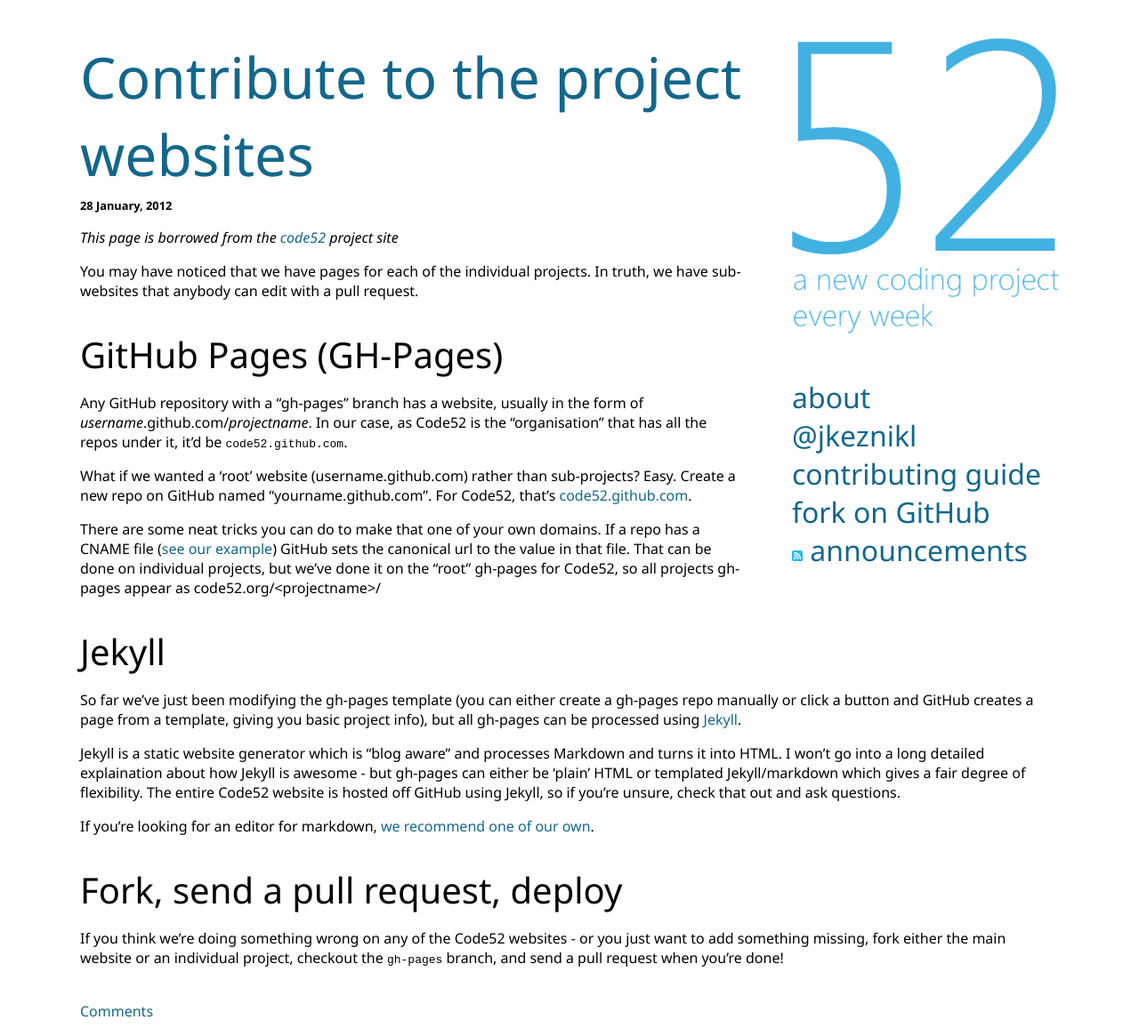
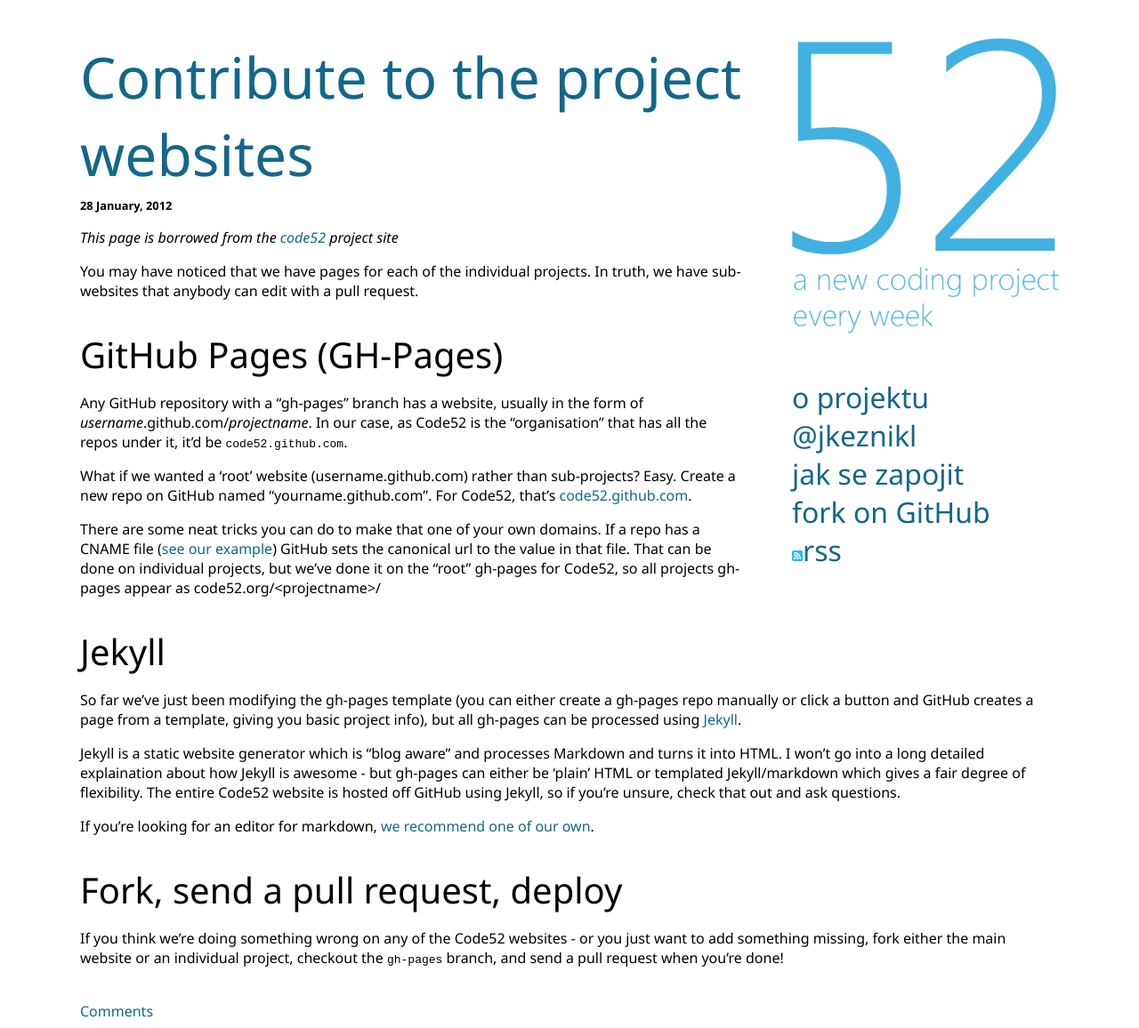
Before and after one commit to gorocacher/bandzone_spy, a Jekyll site: the page built from index.md, in a window 1280 px wide. Shown: the whole page at 89% size. Built offline with Jekyll 4.4.1, drawn with Linux system fonts in a browser that asks for light colours; Markdown is read by kramdown in place of the engine named in the settings; comment, search, counter and statistics services are not loaded.

Commit message:
more updates

```diff
--- a/_layouts/layout.html
+++ b/_layouts/layout.html
@@ -20,11 +20,11 @@
 				<div id="hometext"><a href="/bandzone_spy/" >BandzoneSpy</a></div>
 				<div class="section">
 					<ul>
-						<li><a href="/bandzone_spy/about.html">about</a></li>
+						<li><a href="/bandzone_spy/about.html">o projektu</a></li>
 						<li><a href="http://twitter.com/jkeznikl">@jkeznikl</a></li>
-						<li><a href="/bandzone_spy/contributing.html">contributing guide</a></li>
+						<li><a href="/bandzone_spy/contributing.html">jak se zapojit</a></li>
 						<li><a href="https://github.com/keznikl/bandzone_spy/">fork on GitHub</a></li>
-						<li><a href="/bandzone_spy/rss.xml"><img src="/img/25.png" /> announcements</a></li>
+						<li><a href="/bandzone_spy/rss.xml"><img src="/img/25.png" />rss</a></li>
 					</ul>
 				</div>
 			</div>
```
Also changed, not shown: other parts of _layouts/layout.html (+1 -1 lines).
